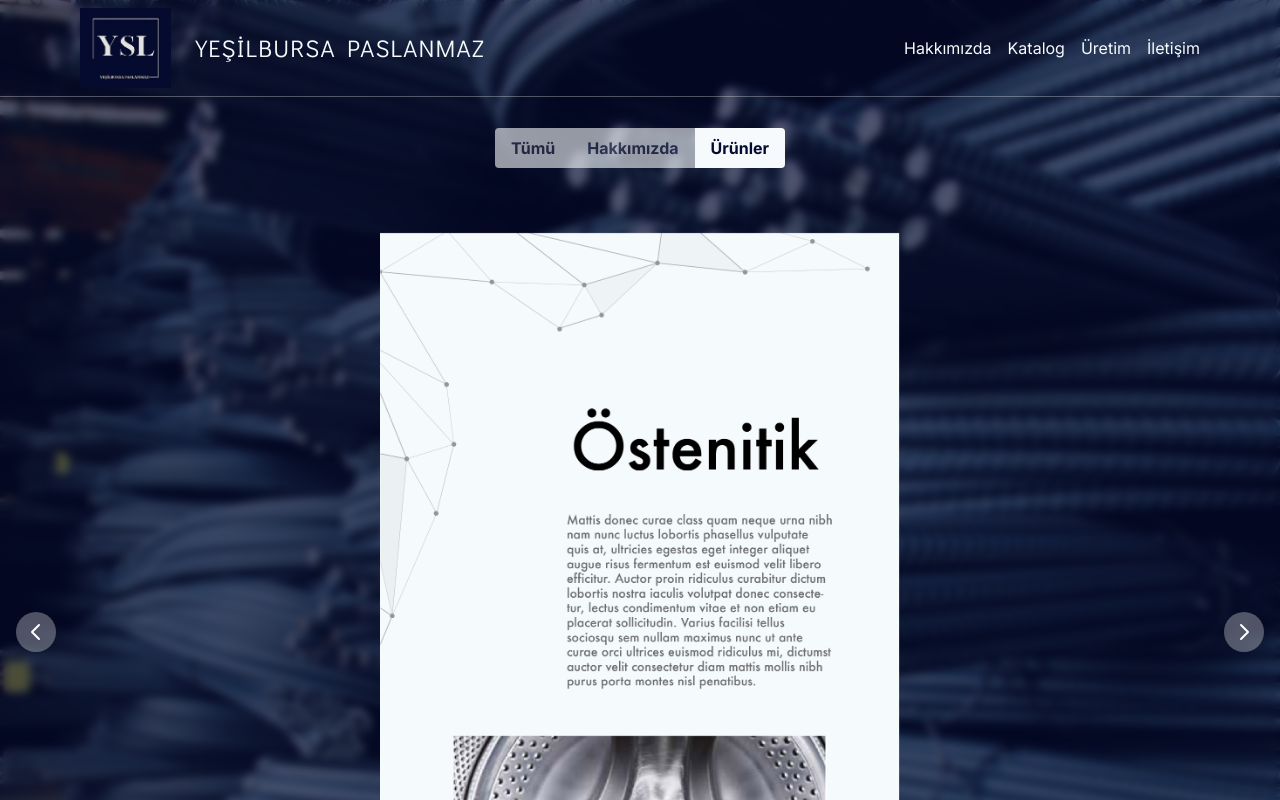
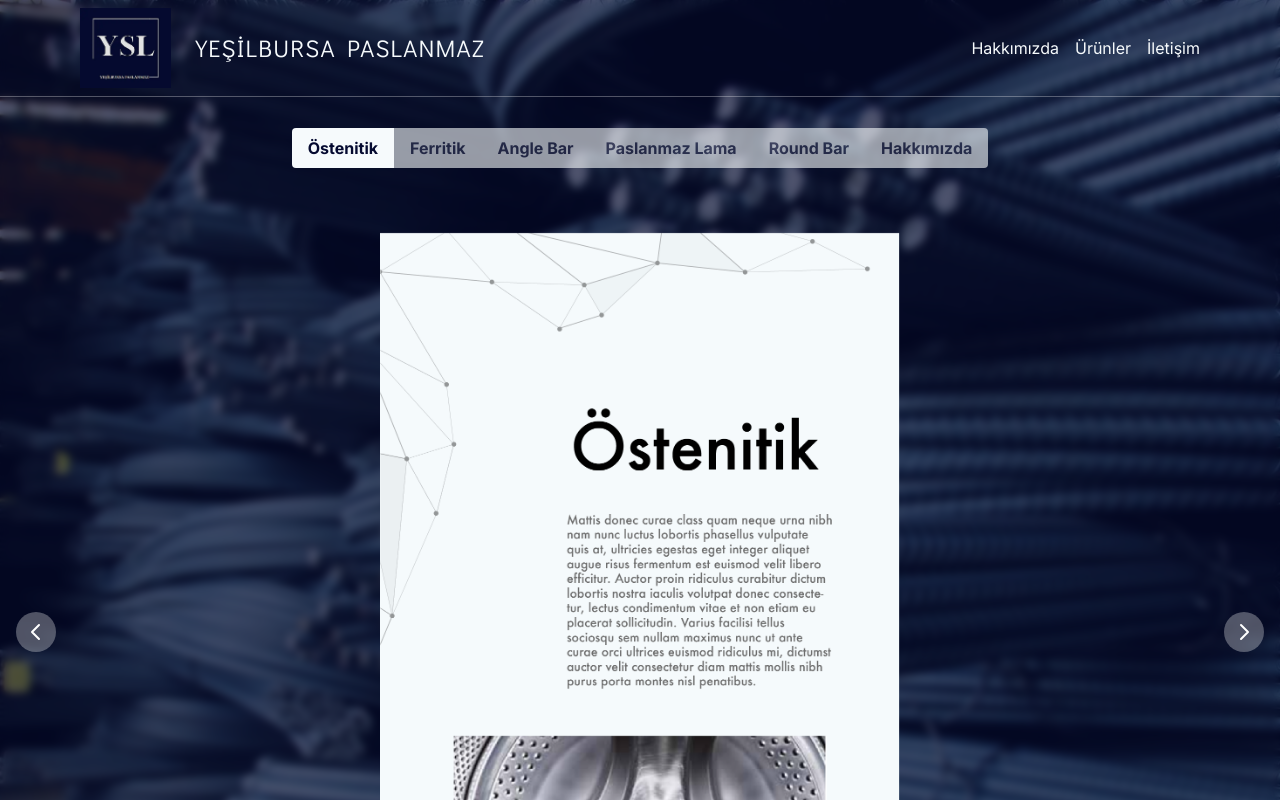
Before and after one commit to GokdenizCakir/YesilBursa-website, a Next.js app: page /catalog in a window 1280 px wide. Shown: the top 800 px of the page. Built offline with nearby package versions, Linux system fonts and the light colour scheme.

Commit message:
Add more tabs

```diff
--- a/app/catalog/page.js
+++ b/app/catalog/page.js
@@ -1,18 +1,26 @@
 'use client';
 import { Carousel } from 'flowbite-react';
+import { useSearchParams } from 'next/navigation';
 import React from 'react';
 // import Carousel from '../components/Carousel';
 
 const page = () => {
-	const [filter, setFilter] = React.useState('urunler');
+	const [filter, setFilter] = React.useState('ostenitik');
+	const searchParams = useSearchParams();
+	const tab = searchParams.get('tab');
+
+	React.useEffect(() => {
+		if (tab) {
+			setFilter(tab);
+		}
+	}, [tab]);
 
 	return (
 		<div className='px-0 flex justify-center  bg-cover bg-center bg-no-repeat bg-[url(/landing_bg.webp)]'>
 			{/* <Carousel /> */}
 			<div className='w-full md:min-w-fit flex flex-col gap-8 md:gap-16 items-center py-8 bg-customNavy/70 backdrop-blur-sm '>
-				<div className='flex flex-col items-center justify-center w-full pt-24'>
-					<div className='flex flex-row items-center justify-center w-full'>
-						<button
+				<div className='flex flex-row items-center justify-start md:justify-center px-12 w-11/12  overflow-x-scroll overflow-y-visible pt-24 *:h-16 md:*:h-auto md:gap-0 gap-1 '>
+					{/* <button
 							className={`${
 								filter !== 'all'
 									? 'bg-customWhite opacity-60 text-customPrimary/80'
@@ -21,47 +29,114 @@ const page = () => {
 							onClick={() => setFilter('all')}
 						>
 							Tümü
+						</button> */}
+					<button
+						className={`${
+							filter !== 'ostenitik'
+								? 'bg-customWhite opacity-60 text-customPrimary/80'
+								: 'bg-customWhite text-customPrimary/100'
+						}  font-bold py-2 px-4 rounded-l cursor-pointer`}
+						onClick={() => setFilter('ostenitik')}
+					>
+						Östenitik
+					</button>
+					<button
+						className={`${
+							filter !== 'ferritik'
+								? 'bg-customWhite opacity-60 text-customPrimary/80'
+								: 'bg-customWhite text-customPrimary/100'
+						}  font-bold py-2 px-4  cursor-pointer`}
+						onClick={() => setFilter('ferritik')}
+					>
+						Ferritik
+					</button>
+					<button
+						className={`${
+							filter !== 'angle-bar'
+								? 'bg-customWhite opacity-60 text-customPrimary/80'
+								: 'bg-customWhite text-customPrimary/100'
+						}  font-bold py-2 px-4  cursor-pointer`}
+						onClick={() => setFilter('angle-bar')}
+					>
+						Angle Bar
+					</button>
+					<button
+						className={`${
+							filter !== 'paslanmaz-lama'
+								? 'bg-customWhite opacity-60 text-customPrimary/80'
+								: 'bg-customWhite text-customPrimary/100'
+						}  font-bold py-2 px-4  cursor-pointer`}
+						onClick={() => setFilter('paslanmaz-lama')}
+					>
+						Paslanmaz Lama
+					</button>
+					<button
+						className={`${
+							filter !== 'round-bar'
+								? 'bg-customWhite opacity-60 text-customPrimary/80'
+								: 'bg-customWhite text-customPrimary/100'
+						}  font-bold py-2 px-4  cursor-pointer`}
+						onClick={() => setFilter('round-bar')}
+					>
+						Round Bar
 					</button>
 					<button
 						className={`${
 							filter !== 'hakkimizda'
 								? 'bg-customWhite opacity-60 text-customPrimary/80'
 								: 'bg-customWhite text-customPrimary/100'
-							} text-customPrimary/60 font-bold py-2 px-4 cursor-pointer`}
+						} text-customPrimary/60 font-bold rounded-r py-2 px-4 cursor-pointer`}
 						onClick={() => setFilter('hakkimizda')}
 					>
 						Hakkımızda
 					</button>
-						<button
-							className={`${
-								filter !== 'urunler'
-									? 'bg-customWhite opacity-60 text-customPrimary/80'
-									: 'bg-customWhite text-customPrimary/100'
-							}  font-bold py-2 px-4 rounded-r cursor-pointer`}
-							onClick={() => setFilter('urunler')}
-						>
-							Ürünler
-						</button>
 				</div>
-					<div className='w-full h-full'></div>
-				</div>
-
+				{/* <div className='w-full h-full'></div> */}
+				{/*
 				{filter === 'all' && (
 					<Carousel slide={false} className='h-screen pb-16' indicators={false}>
 					<Hakkimizda />
-						{Urunler.map((item, i) => {
+					{Ostenitik.map((item, i) => {
 						return React.cloneElement(item, { key: 'f' + i });
 					})}
 					</Carousel>
-				)}
+				)} */}
 				{filter === 'hakkimizda' && (
 					<Carousel slide={false} className='h-screen pb-16' indicators={false}>
 						{<Hakkimizda />}
 					</Carousel>
 				)}
-				{filter === 'urunler' && (
+				{filter === 'ostenitik' && (
 					<Carousel slide={false} className='h-screen pb-16' indicators={false}>
-						{Urunler.map((item, i) => {
+						{Ostenitik.map((item, i) => {
+							return React.cloneElement(item, { key: 'o' + i });
+						})}
+					</Carousel>
+				)}
+				{filter === 'ferritik' && (
+					<Carousel slide={false} className='h-screen pb-16' indicators={false}>
+						{Ferritik.map((item, i) => {
+							return React.cloneElement(item, { key: 'f' + i });
+						})}
+					</Carousel>
+				)}
+				{filter === 'angle-bar' && (
+					<Carousel slide={false} className='h-screen pb-16' indicators={false}>
+						{AngleBar.map((item, i) => {
+							return React.cloneElement(item, { key: 'f' + i });
+						})}
+					</Carousel>
+				)}
+				{filter === 'round-bar' && (
+					<Carousel slide={false} className='h-screen pb-16' indicators={false}>
+						{RoundBar.map((item, i) => {
+							return React.cloneElement(item, { key: 'f' + i });
+						})}
+					</Carousel>
+				)}
+				{filter === 'paslanmaz-lama' && (
+					<Carousel slide={false} className='h-screen pb-16' indicators={false}>
+						{PaslanmazLama.map((item, i) => {
 							return React.cloneElement(item, { key: 'f' + i });
 						})}
 					</Carousel>
@@ -79,12 +154,18 @@ const Hakkimizda = () => (
 	/>
 );
 
-const Urunler = [
+const Ostenitik = [
 	<img
 		src='/katalog/o-ana@2x.png'
 		alt='...'
 		className='w-full h-full select-none object-contain'
 	/>,
+	<img
+		src='/katalog/Östenitik@2x.png'
+		alt='...'
+		className='w-full h-full select-none object-contain'
+	/>,
+
 	<img
 		src='/katalog/o-1@2x.png'
 		alt='...'
@@ -140,8 +221,16 @@ const Urunler = [
 		alt='...'
 		className='w-full h-full select-none object-contain'
 	/>,
+];
+
+const Ferritik = [
 	<img
 		src='/katalog/f-ana@2x.png'
+		alt='...'
+		className='w-full h-full select-none object-contain'
+	/>,
+	<img
+		src='/katalog/tablo-1.png'
 		alt='...'
 		className='w-full h-full select-none object-contain'
 	/>,
@@ -170,30 +259,30 @@ const Urunler = [
 		alt='...'
 		className='w-full h-full select-none object-contain'
 	/>,
-	<img
-		src='/katalog/tablo-1.png'
-		alt='...'
-		className='w-full h-full select-none object-contain'
-	/>,
-	<img
-		src='/katalog/Östenitik@2x.png'
-		alt='...'
-		className='w-full h-full select-none object-contain'
-	/>,
-	<img
-		src='/katalog/Paslanmaz Lama@2x.png'
-		alt='...'
-		className='w-full h-full select-none object-contain'
-	/>,
-	<img
-		src='/katalog/Round Bar@2x.png'
-		alt='...'
-		className='w-full h-full select-none object-contain'
-	/>,
+];
+
+const AngleBar = [
 	<img
 		src='/katalog/Angle Bar@2x.png'
 		alt='...'
 		className='w-full h-full select-none object-contain'
 	/>,
 ];
+
+const RoundBar = [
+	<img
+		src='/katalog/Round Bar@2x.png'
+		alt='...'
+		className='w-full h-full select-none object-contain'
+	/>,
+];
+
+const PaslanmazLama = [
+	<img
+		src='/katalog/Paslanmaz Lama@2x.png'
+		alt='...'
+		className='w-full h-full select-none object-contain'
+	/>,
+];
+
 export default page;
--- a/app/components/Navbar.jsx
+++ b/app/components/Navbar.jsx
@@ -20,7 +20,7 @@ const Navbar = () => {
 		});
 	}
 
-  const scrollToDiv = (id) => {
+	const scrollToDiv = id => {
 		let navHeight = 80;
 		if (window.innerWidth >= 1024) {
 			navHeight = 96;
@@ -35,7 +35,11 @@ const Navbar = () => {
 	return (
 		<nav
 			className={`${
-        scrolled ? 'bg-customWhite text-customPrimary' : 'text-customWhite ' && menuOpened ? 'bg-customWhite text-customPrimary' : 'text-customWhite'
+				scrolled
+					? 'bg-customWhite text-customPrimary'
+					: 'text-customWhite ' && menuOpened
+					? 'bg-customWhite text-customPrimary'
+					: 'text-customWhite'
 			} fixed w-screen z-[1000] transition-all duration-500 pl-0 lg:pl-20 lg:py-2 px-4 lg:px-20  select-none  border-b-[1px] border-white/30`}
 		>
 			<div className='flex items-center justify-between'>
@@ -44,18 +48,24 @@ const Navbar = () => {
 					className='flex items-center md:text-xl lg:text-3xl gap-6 p-2 md:p-0'
 				>
 					<img src='/ysll.webp' className='h-14 md:h-20' alt='ysll' />
-          <h2 className={font.className + " tracking-wider text-base  md:text-2xl leading-none"}>YEŞİLBURSA <br className='md:hidden block' /> PASLANMAZ</h2>
+					<h2
+						className={
+							font.className +
+							' tracking-wider text-base  md:text-2xl leading-none'
+						}
+					>
+						YEŞİLBURSA <br className='md:hidden block' /> PASLANMAZ
+					</h2>
 				</Link>
 				<ul className='sm:flex justify-between hidden gap-4'>
 					{/* <li className='cursor-pointer' onClick={() => scrollToDiv('#about')}> */}
-          <Link href='/catalog' className='cursor-pointer'>
+					<Link href='/catalog?tab=hakkimizda' className='cursor-pointer'>
 						Hakkımızda
 					</Link>
 					{/* </li> */}
-          <Link href='/catalog' className='cursor-pointer'>
-            Katalog
+					<Link href='/catalog?tab=ostenitik' className='cursor-pointer'>
+						Ürünler
 					</Link>
-          <li className='cursor-pointer'>Üretim</li>
 					<li
 						className='cursor-pointer'
 						onClick={() => scrollToDiv('#contact')}
@@ -65,7 +75,11 @@ const Navbar = () => {
 				</ul>
 				<svg
 					onClick={() => setMenuOpened(!menuOpened)}
-          className={`overflow-visible sm:hidden mr-2 ${(menuOpened || scrolled) ? 'stroke-customPrimary' : 'stroke-customWhite'}`}
+					className={`overflow-visible sm:hidden mr-2 ${
+						menuOpened || scrolled
+							? 'stroke-customPrimary'
+							: 'stroke-customWhite'
+					}`}
 					width='28'
 					height='16'
 					viewBox='0 0 28 16'
@@ -107,18 +121,25 @@ const Navbar = () => {
 			<ul
 				className={`${
 					menuOpened ? 'h-60' : 'opacity-0 h-0'
-        } flex flex-col gap-4 transition-all overflow-hidden sm:hidden items-center bg-customWhite/100 text-customPrimary absolute w-full top-32 left-0 text-md`}
+				} flex flex-col gap-4 transition-all overflow-hidden sm:hidden items-center bg-customWhite/100 text-customPrimary absolute w-full top-18 left-0 text-md`}
 			>
-        <li className='cursor-pointer' onClick={() => scrollToDiv('#about')}>
+				{/* <li className='cursor-pointer' onClick={() => scrollToDiv('#about')}>
           Hakkımızda
-        </li>
-        <li className='cursor-pointer' onClick={() => scrollToDiv('#products')}>
+        </li> */}
+				<Link
+					href='/catalog?tab=hakkimizda'
+					className='cursor-pointer mt-12'
+					onClick={() => setMenuOpened(false)}
+				>
+					Hakkımızda
+				</Link>
+				<Link
+					href='/catalog?tab=ostenitik'
+					className='cursor-pointer'
+					onClick={() => setMenuOpened(false)}
+				>
 					Ürünler
-        </li>
-        <li className='cursor-pointer'>Üretim</li>
-        <li className='cursor-pointer' onClick={() => scrollToDiv('#features')}>
-          Özellikler
-        </li>
+				</Link>
 				<li className='cursor-pointer' onClick={() => scrollToDiv('#contact')}>
 					İletişim
 				</li>
--- a/app/globals.css
+++ b/app/globals.css
@@ -6,16 +6,27 @@
   margin: 0;
   padding: 0;
   box-sizing: border-box;
-  scrollbar-width: auto;
+  /* scrollbar-width: auto; */
+  -ms-overflow-style: none; /* IE and Edge */
+  scrollbar-width: none; /* Firefox */
+/*
   /* scrollbar-color: #070b31 #131a4e; */
 }
-/*
-*::-webkit-scrollbar {
+
+::-webkit-scrollbar {
+      display: none;
+    }
+
+
+    /* Hide scrollbar for IE, Edge, and Firefox */
+
+
+/* *::-webkit-scrollbar {
   width: 10px;
   height: 6px;
-}
+} */
 
-*::-webkit-scrollbar-track {
+/* *::-webkit-scrollbar-track {
   background: #131a4e;
 }
 
@@ -23,11 +34,11 @@
   background-color: #070b31;
   border-radius: 10px;
   border: 3px none #ffffff;
-} */
+} */ */
 
 html {
-  -webkit-tap-highlight-color: rgba(0, 0, 0, 0);
-  -webkit-tap-highlight-color: transparent;
+  /* -webkit-tap-highlight-color: rgba(0, 0, 0, 0);
+  -webkit-tap-highlight-color: transparent; */
 }
 
 body {
```
Lines whose indentation alone changed are shown as unchanged.
